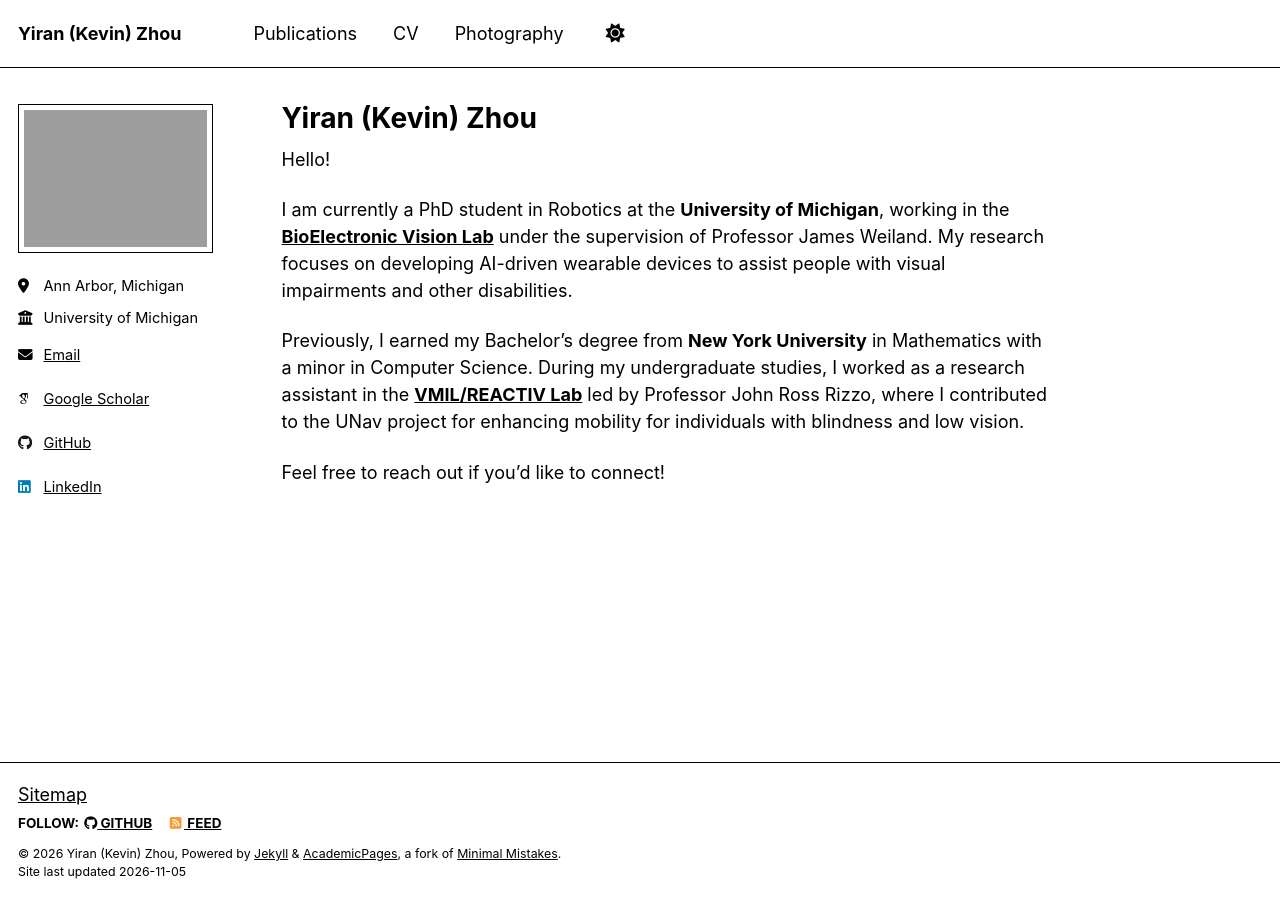
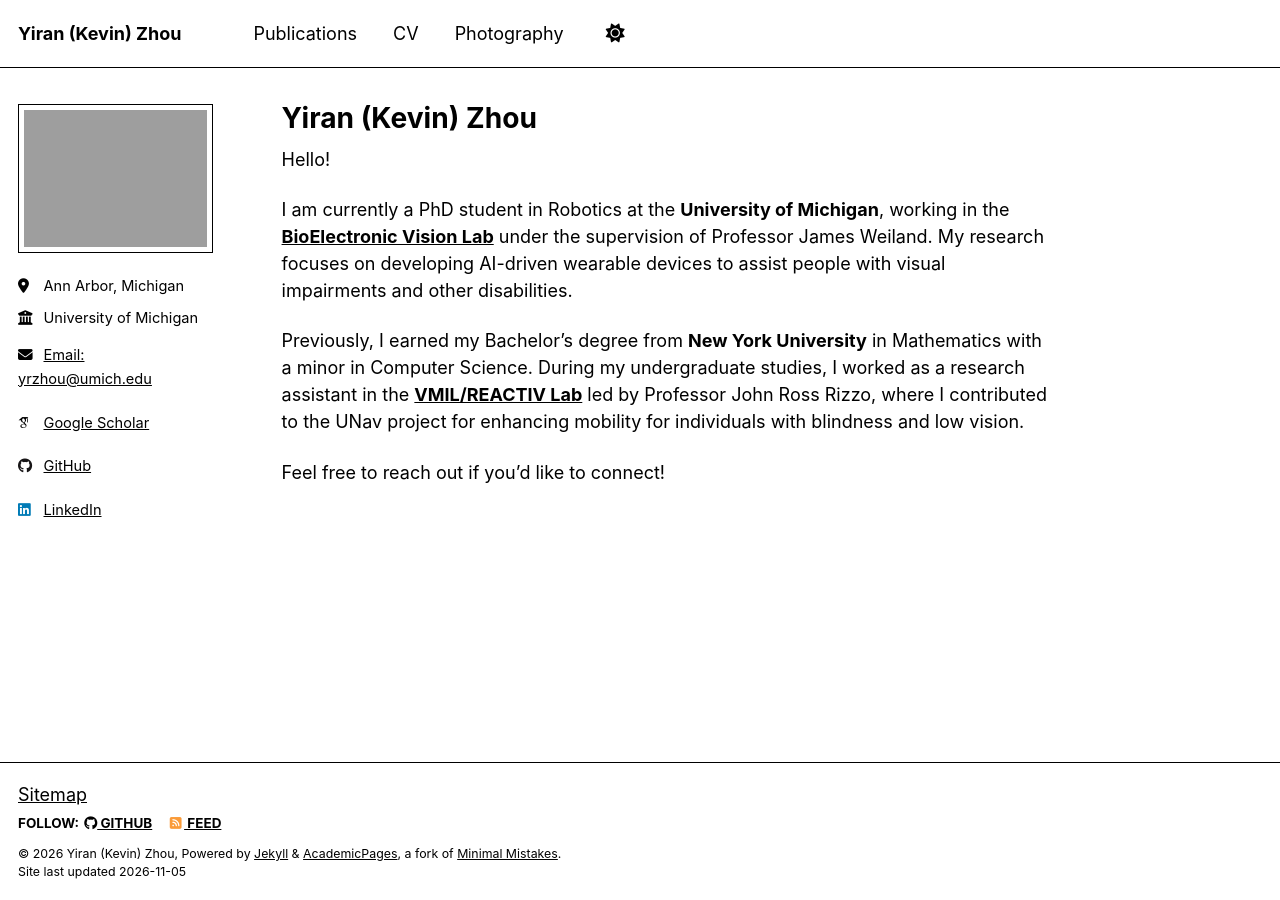
Before and after one commit to kevin-yiran-zhou/kevin-yiran-zhou.github.io, a Jekyll site: the page built from _pages/about.md, in a window 1280 px wide. Built offline with Jekyll 4.4.1, drawn with Linux system fonts in a browser that asks for light colours; some web fonts are replaced; a script that is not in the unit is left out.

Commit message:
accessibility

```diff
--- a/_includes/author-profile.html
+++ b/_includes/author-profile.html
@@ -34,7 +34,7 @@
         <li><a href="{{ author.uri }}"><i class="fas fa-fw fa-link icon-pad-right" aria-hidden="true"></i>{{ site.data.ui-text[site.locale].website_label | default: "Website" }}</a></li>
       {% endif %}
       {% if author.email %}
-        <li><a href="mailto:{{ author.email }}"><i class="fas fa-fw fa-envelope icon-pad-right" aria-hidden="true"></i>{{ site.data.ui-text[site.locale].email_label | default: "Email" }}</a></li>
+        <li class="author__email"><a href="mailto:{{ author.email }}"><i class="fas fa-fw fa-envelope icon-pad-right" aria-hidden="true"></i>Email: {{ author.email }}</a></li>
       {% endif %}
 
       <!-- Font Awesome and Academicons icons / Academic websites -->
--- a/_pages/about.md
+++ b/_pages/about.md
@@ -12,6 +12,6 @@
 
 I am currently a PhD student in Robotics at the **University of Michigan**, working in the **[BioElectronic Vision Lab](https://weilandresearch.bme.umich.edu/)** under the supervision of Professor James Weiland. My research focuses on developing AI-driven wearable devices to assist people with visual impairments and other disabilities.
 
-Previously, I earned my Bachelor's degree from **New York University** in Mathematics with a minor in Computer Science. During my undergraduate studies, I worked as a research assistant in the **[VMIL/REACTIV Lab](https://rizz0lab.wordpress.com/)** led by Professor John Ross Rizzo, where I contributed to the UNav project for enhancing mobility for individuals with blindness and low vision.
+Previously, I earned my Bachelor's degree from **New York University** in Mathematics with a minor in Computer Science. During my undergraduate studies, I worked as a research assistant in the **[VMIL/REACTIV Lab](https://rizzolabs.org/)** led by Professor John Ross Rizzo, where I contributed to the UNav project for enhancing mobility for individuals with blindness and low vision.
 
 Feel free to reach out if you'd like to connect!
--- a/assets/css/custom.css
+++ b/assets/css/custom.css
@@ -30,6 +30,10 @@
 
 .sidebar .author__urls li {
   margin-bottom: 8px !important;
+}
+
+.sidebar .author__urls li.author__email {
+  white-space: normal;
 }
 
 /* Increase sidebar headings */
```
